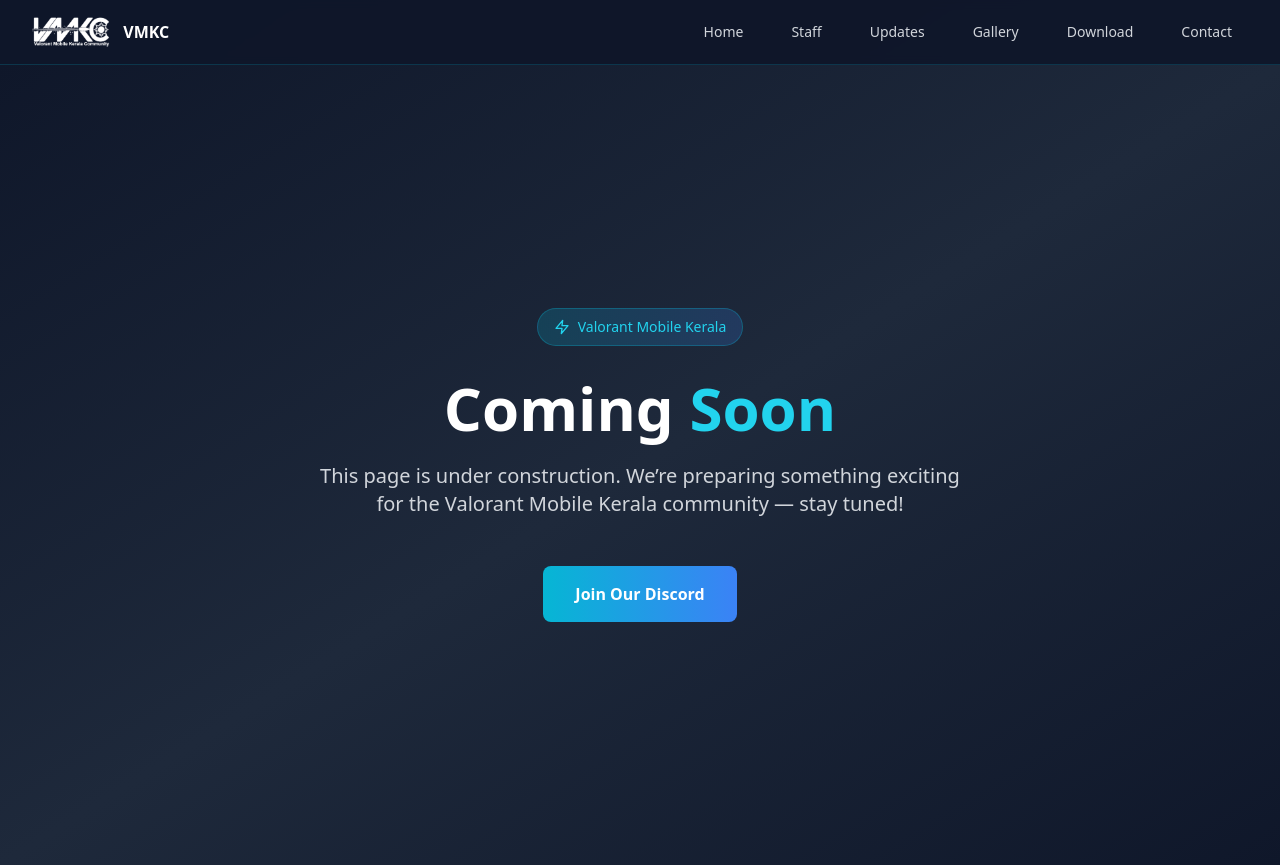
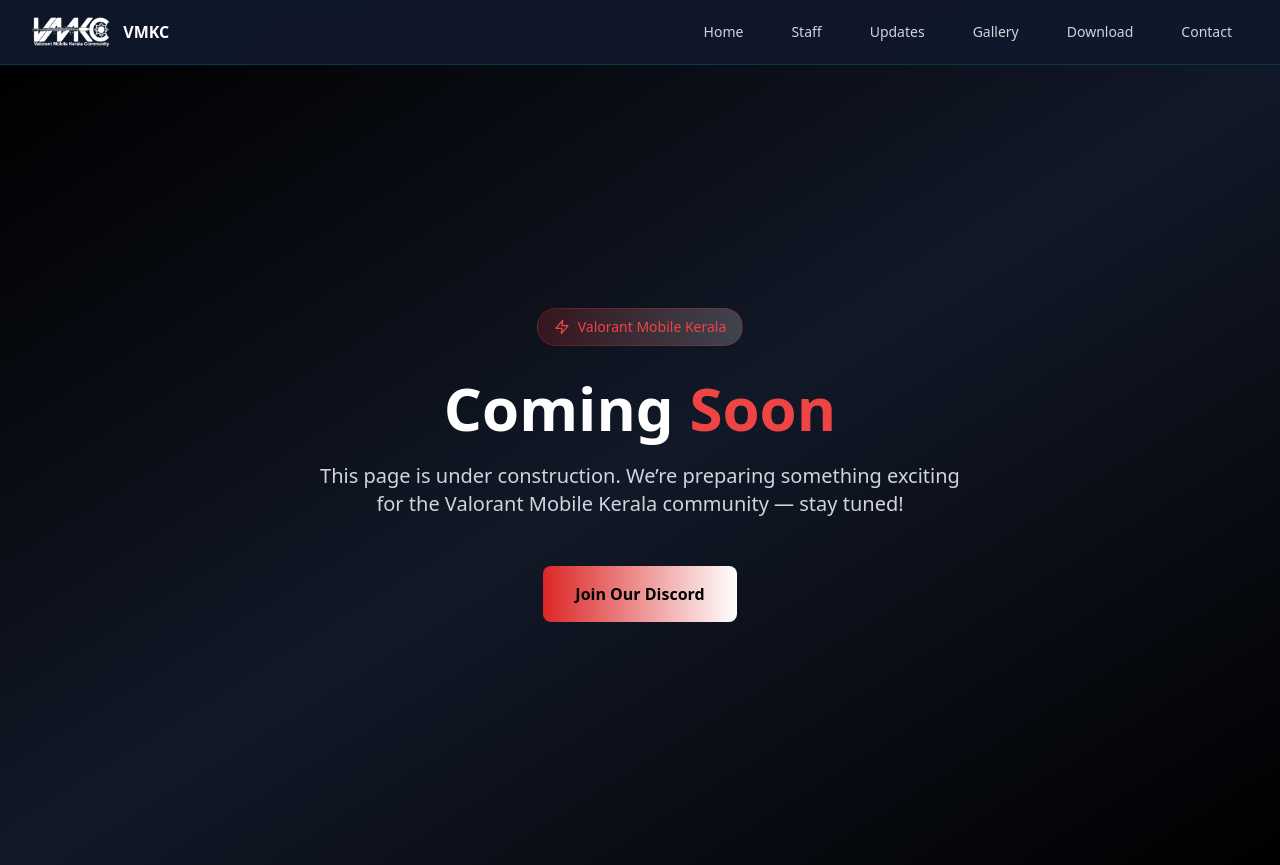
Before and after one commit to MaviMods/vmkc, a React (Vite) app: page /comingsoon in a window 1280 px wide. Built offline with nearby package versions, Linux system fonts and the light colour scheme.

Commit message:
Update ComingSoon.jsx

```diff
--- a/src/pages/ComingSoon.jsx
+++ b/src/pages/ComingSoon.jsx
@@ -3,16 +3,16 @@
 
 const ComingSoon = () => {
   return (
-    <div className="min-h-screen flex flex-col items-center justify-center bg-gradient-to-br from-slate-900 via-slate-800 to-slate-900 px-6 text-center">
+    <div className="min-h-screen flex flex-col items-center justify-center bg-gradient-to-br from-black via-gray-900 to-black px-6 text-center">
       {/* Badge */}
-      <div className="inline-flex items-center px-4 py-2 bg-gradient-to-r from-cyan-500/20 to-blue-500/20 rounded-full border border-cyan-500/30 mb-8">
-        <Zap className="h-4 w-4 text-cyan-400 mr-2" />
-        <span className="text-cyan-400 text-sm font-medium">Valorant Mobile Kerala</span>
+      <div className="inline-flex items-center px-4 py-2 bg-gradient-to-r from-red-600/20 to-white/20 rounded-full border border-red-600/30 mb-8">
+        <Zap className="h-4 w-4 text-red-500 mr-2" />
+        <span className="text-red-500 text-sm font-medium">Valorant Mobile Kerala</span>
       </div>
 
       {/* Title */}
       <h1 className="text-4xl sm:text-6xl font-extrabold text-white mb-6">
-        Coming <span className="text-cyan-400">Soon</span>
+        Coming <span className="text-red-500">Soon</span>
       </h1>
 
       {/* Subtitle */}
@@ -26,7 +26,7 @@
         href="https://discord.gg/keralaval"
         target="_blank"
         rel="noopener noreferrer"
-        className="px-8 py-4 bg-gradient-to-r from-cyan-500 to-blue-500 rounded-lg text-white font-semibold hover:shadow-lg hover:shadow-cyan-500/50 transition-all duration-300"
+        className="px-8 py-4 bg-gradient-to-r from-red-600 to-white text-black font-semibold rounded-lg hover:shadow-lg hover:shadow-red-500/50 transition-all duration-300"
       >
         Join Our Discord
       </a>
```
